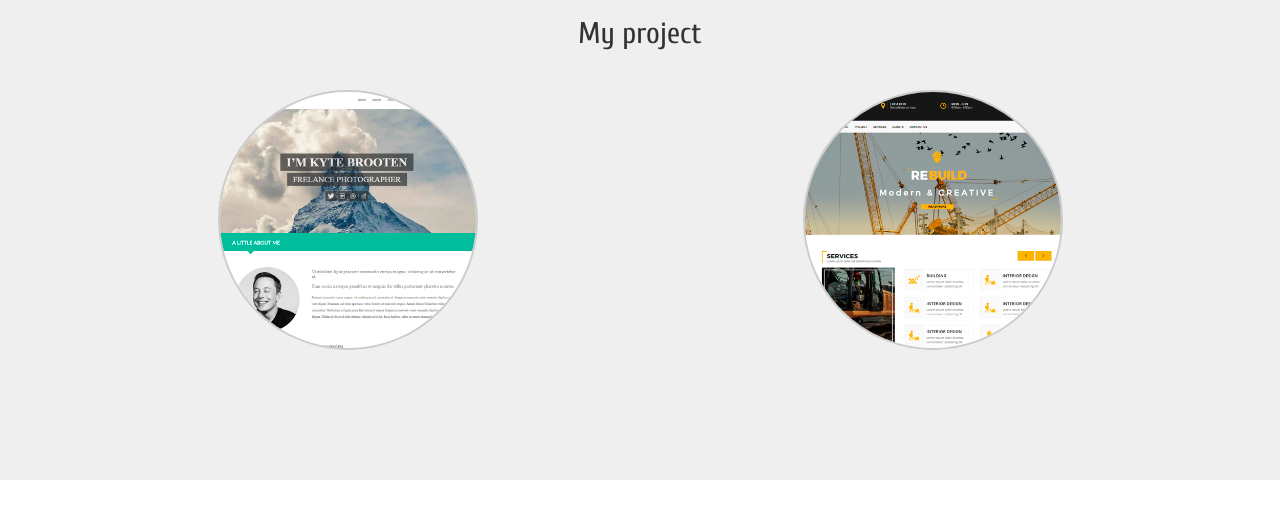
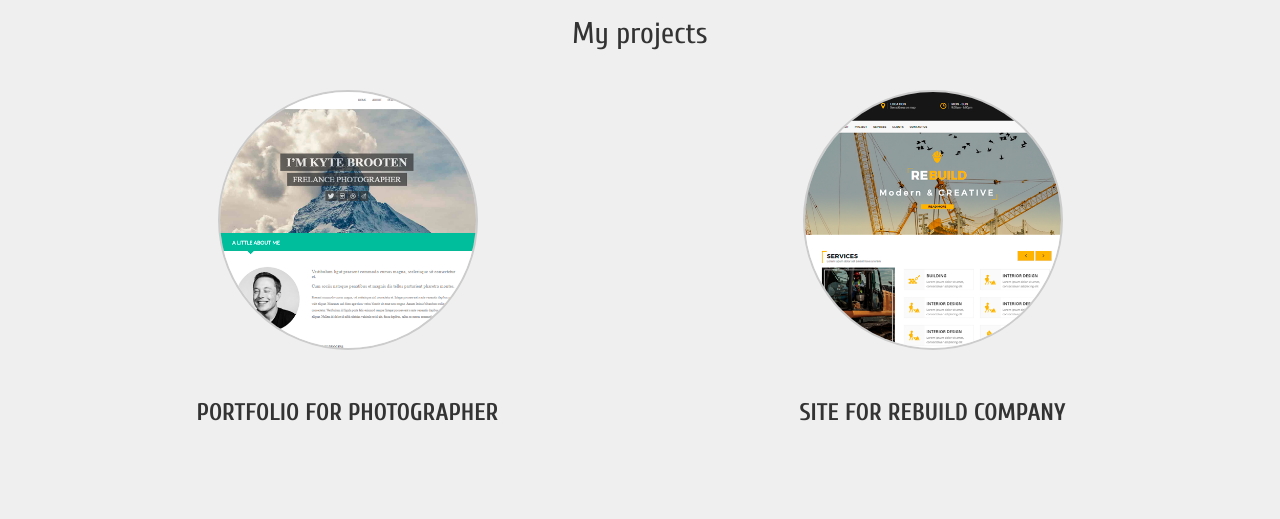
Before and after one commit to ak-user/myPortfolio, a website: page src/index.html in a window 1280 px wide. Shown: the part 713-1232 px from the top of the page. Before the commit the page ends 1193 px from the top, so only its background shows below. Drawn offline with nearby package versions, Linux system fonts and the light colour scheme; files that its build step writes are made by us from their sources; files whose address does not match are found by name.

Commit message:
add title for my project, favicon

```diff
--- a/src/css/style.less
+++ b/src/css/style.less
@@ -65,6 +65,11 @@ html, body {
 
 }
 
+h3 {
+  text-transform: uppercase;
+  font-weight: bolder;
+}
+
 .footer {
   height: 100px;
   margin-top: -100px;
--- a/src/index.html
+++ b/src/index.html
@@ -4,6 +4,7 @@
     <meta name="viewport" content="width=device-width, initial-scale=1.0">
     <link rel="stylesheet" href="/css/vendor.css">
     <link rel="stylesheet" href="/css/main.css">
+    <link rel="shortcut icon" type="images/x-icon" href="/images/favicon.png" />
     <meta charset="UTF-8">
     <title>My Portfolio</title>
 </head>
@@ -62,13 +63,16 @@
                     </div>
                 </div>
                 <div class="col-xs-12">
-                    <h2 class="name">My project</h2>
+                    <h2 class="name">My projects</h2>
                 </div>
                 <div class="col-sm-6 col-xs-12">
-                    <a href="https://kopchak-portfolio.herokuapp.com/index.html"><img class="img-circle" src="/images/project__one.png" alt=""></a>
+                    <a href="https://kopchak-portfolio.herokuapp.com/index.html" target="_blank"><img class="img-circle" src="/images/project__one.png" alt=""></a>
+                    <h3>Portfolio for photographer</h3>
                 </div>
                 <div class="col-sm-6 col-xs-12">
-                    <a href="https://kopchak-rebuild.herokuapp.com/index.html"><img class="img-circle" src="/images/project__two.png" alt=""></a></div>
+                    <a href="https://kopchak-rebuild.herokuapp.com/index.html" target="_blank"><img class="img-circle" src="/images/project__two.png" alt=""></a>
+                    <h3>Site for Rebuild Company</h3>
+                </div>
             </div>
         </div>
     </main>
```
Also changed, not shown: src/images/back.jpg (deleted), src/images/favicon.png (added).
